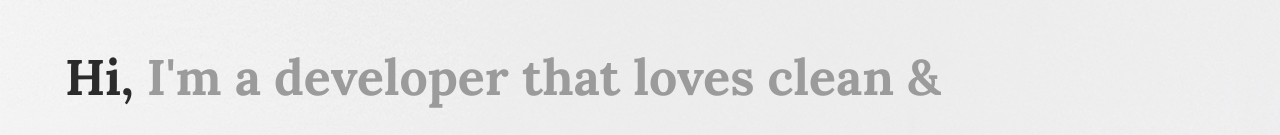
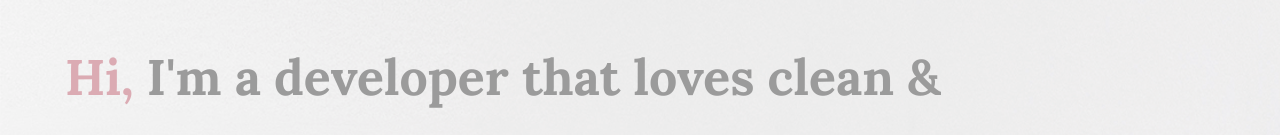
Before and after one commit to Jessica-Lariviere/Jubilee-Austen, a plain HTML site: page index.html in a window 1280 px wide. Shown: the part 191-326 px from the top of the page. Drawn offline with Linux system fonts and the light colour scheme.

Commit message:
changed color of the hi span

```diff
--- a/css/main.css
+++ b/css/main.css
@@ -72,7 +72,7 @@ header h2{
 }
 
 header h2 span {
-	color:#2b2b2b;
+	color:#dbabb3/*#2b2b2b*/;
 }
 
 /*ABOUT*/
```
